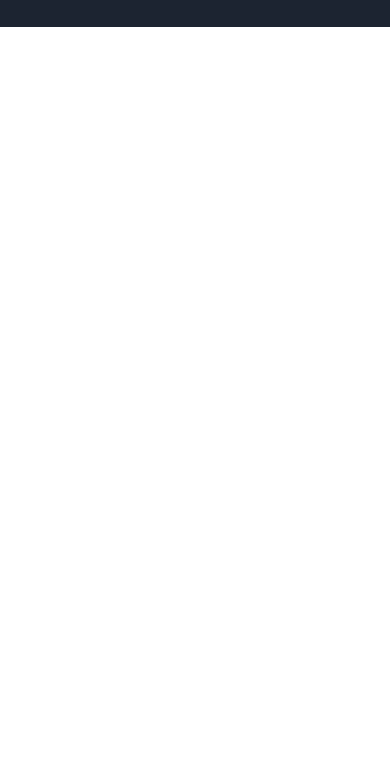
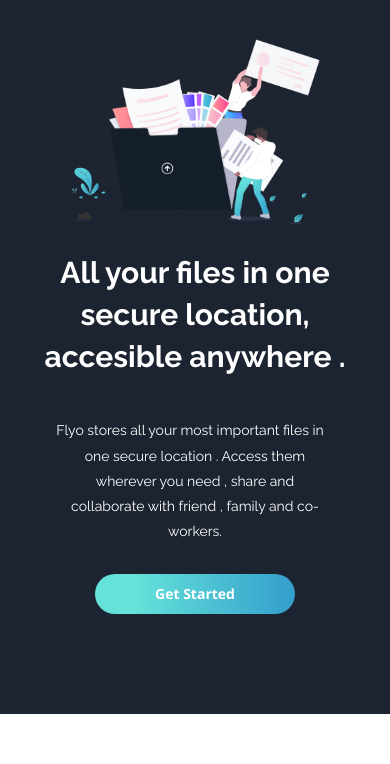
Before and after one commit to Adembc/fylo-dark-theme-landing-page-master, a plain HTML site: page index.html in a window 390 px wide. Shown: the part 80-844 px from the top of the page. Drawn offline with nearby package versions, Linux system fonts and the light colour scheme.

Commit message:
Ending Intro Section

```diff
--- a/css/style.css
+++ b/css/style.css
@@ -20,9 +20,25 @@ ul {
 a{
     text-decoration: none;
 }
+button {
+    cursor: pointer;
+    width: 200px;
+    height: 40px;
+    border-radius: 30px;
+    border: none;
+    text-transform: capitalize;
+    color: var(--white);
+    font-weight: 700;
+    background-image: linear-gradient( to right , var(--cyan) 20% , var(--l-blue));
+    transition: background-image .3s;
+}
+button:hover{
+    background-image : linear-gradient( to right , var(--cyan), var(--cyan));
+}
 .container {
     padding: 0 50px;
     margin: 0 auto;
+    width: 98%;
 }
 @media (max-width : 767px){
     .container {
@@ -38,15 +54,14 @@ a{
  --intro-color : hsl(217,28%,15%)  ;
  --white :  hsl(0 , 0% , 100%)     ;
  --Secondary-font : 'Raleway', sans-serif;
+ --cyan : hsl(176,68%,64%) ;
+ --l-blue : hsl(198,60%,50%) ;
 }
 /* End Variables */
 
 /* Start Header */
 header{
-    position: absolute;
-    top: 0;
-    left: 0;
-    width: 100%;
+    height: 120px;
     background-color: var(--intro-color);
 }
  header .container {
@@ -94,3 +109,74 @@ font-weight: 700;
 text-decoration: underline;
 }
 /* End Header */
+
+/* Start Intro */
+.intro-image{
+    display: flex;
+    justify-content: center;
+    align-items: center;
+    background-color: var(--intro-color);
+    padding-bottom: 30px;
+}
+.intro-image img {
+    max-width: 525px;
+}
+@media (max-width : 767px){
+    .intro-image {
+        margin-top: -1px;
+    }
+    .intro-image img {
+        max-width: 250px;
+    }
+}
+.intro-text{
+    background : var(--intro-color) url("../images/bg-curvy-desktop.svg") no-repeat top ;
+    background-size: cover;
+}
+.intro-text .container {
+    min-height: 450px;
+    text-align: center;
+}
+@media (max-width : 767px){
+    .intro-text{
+        background-image: none;
+        margin-top: -2px;
+    }
+    .intro-text .container{
+        padding-bottom: 100px;
+        min-height: auto;
+    }
+}
+
+.intro-text h1 {
+    margin: 0 auto 25px;
+    text-align: center;
+    font-family: var(--Secondary-font);
+    font-weight: 700;
+    color: var(--white);
+    font-size: 30px;
+    line-height: 1.4;
+}
+.intro-text p {
+    margin: 0 auto 20px;
+    font-family: var(--Secondary-font);
+    color: var(--white);
+    text-align: center;
+    line-height: 1.6;
+    max-width: 490px;
+    padding: 0 30px;
+    text-indent: -10px;
+}
+@media (max-width : 767px){
+    .intro-text h1 {
+        margin-bottom: 40px;
+    }
+    .intro-text br{
+        display: none;
+    }
+    .intro-text p {
+        margin-bottom: 30px;
+        line-height: 1.8;
+    }
+}
+/* End Intro */
--- a/index.html
+++ b/index.html
@@ -27,5 +27,27 @@
   </header>
 <!-- End Header  -->
 
+<!-- Start Intro -->
+
+ <section class="intro-image">
+      <img src="images/illustration-intro.png" alt="">
+  </section>
+  <section class="intro-text">
+  <div class="container">
+      <h1>
+      All your files in one secure  location, <br>
+      accesible anywhere .
+    </h1>
+    <p>
+      Flyo stores all your most important files in one secure location .
+      Access them wherever you need , share and collaborate with
+      friend , family and co-workers.
+    </p>
+     <button>get started</button>
+  </div>
+</section>
+
+<!-- End Intro -->
+
 </body>
 </html>
```
